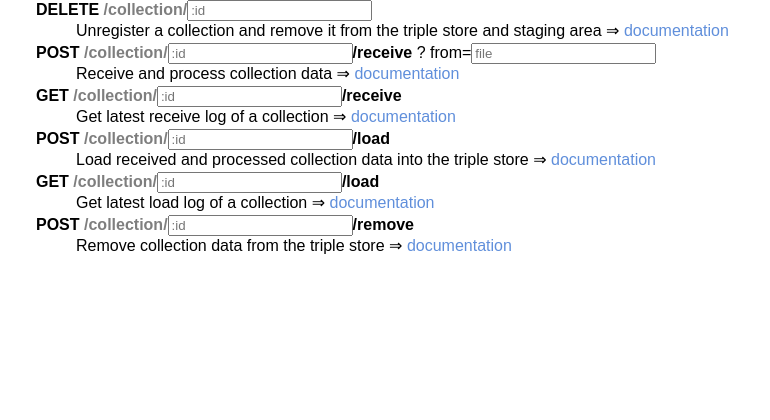
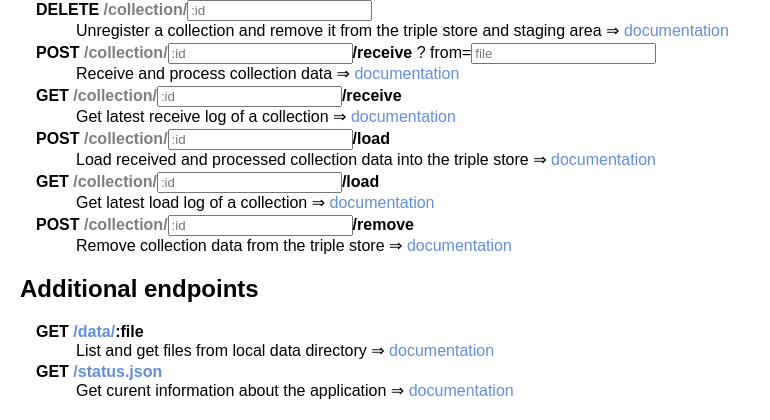
Before and after one commit to nfdi4objects/n4o-graph-importer, a Flask app: page / in a window 1280 px wide. Shown: the part 953-1373 px from the top of the page, without its empty margins (0-770 px from the left). Before the commit the page ends 1207 px from the top, so only its background shows below. Run offline with Flask 3, Linux system fonts and the light colour scheme; parts of the project's set-up code (start-up, migrations or seed data) failed here and were passed over.

Commit message:
Add more endpoints

```diff
--- a/app.py
+++ b/app.py
@@ -1,9 +1,11 @@
-from flask import Flask, jsonify, request, render_template
+from flask import Flask, jsonify, request, render_template, send_from_directory
 from waitress import serve
-from lib import CollectionRegistry, TerminologyRegistry, ApiError, ValidationError, read_json
+from lib import CollectionRegistry, TerminologyRegistry, ApiError, NotFound, ValidationError, read_json
 import argparse
 import subprocess
 import os
+from pathlib import Path
+from flask_autoindex import AutoIndex
 
 
 app = Flask(__name__)
@@ -16,6 +18,11 @@ terminologyRegistry = None
 def init(**config):
     global collectionRegistry
     global terminologyRegistry
+
+    if config.get("debug", False):
+        app.debug = True
+        for rule in app.url_map.iter_rules():
+            print(f"{rule.endpoint}: {rule}")
 
     app.config['title'] = config.get(
         'title', os.getenv('TITLE', 'N4O Graph Importer'))
@@ -158,6 +165,44 @@ def remove_collection(id):
     return jsonify(collectionRegistry.remove(id))
 
 
+def serve_dir(dir, template, root, filename=None, id=None):
+    if filename:
+        file = dir / filename
+        if "/" in filename or not file.is_file():
+            raise NotFound("File not found!")
+        return send_from_directory(dir, filename)
+    else:
+        files = [f.name for f in dir.iterdir() if f.is_file()
+                 ] if dir.is_dir() else []
+        return render_template(template, root=root, files=files, **app.config, id=id)
+
+
+@app.route('/terminology/<int:id>/stage/')
+@app.route('/terminology/<int:id>/stage/<filename>')
+def terminology_stage(id, filename=None):
+    dir = Path(app.config["stage"]) / "terminology" / str(id)
+    return serve_dir(dir, "terminology-stage.html", "../../", filename, id)
+
+
+@app.route('/collection/<int:id>/stage/')
+@app.route('/collection/<int:id>/stage/<filename>')
+def collection_stage(id, filename=None):
+    dir = Path(app.config["stage"]) / "collection" / str(id)
+    return serve_dir(dir, "collection-stage.html", "../../", filename, id)
+
+
+@app.route('/data/<filename>', defaults={'filename': None})
+def data_directory(filename):
+    return serve_dir(app.config["data"], "data.html", "../", filename)
+
+
+@app.route('/status.json')
+def get_status():
+    status = {key: str(val) for key, val in app.config.items()}
+    # TODO: add status of triple store (try to connect)
+    return jsonify(status)
+
+
 if __name__ == '__main__':
     parser = argparse.ArgumentParser()
     parser.add_argument(
@@ -165,7 +210,7 @@ if __name__ == '__main__':
     parser.add_argument('-p', '--port', type=int, default=5020)
     parser.add_argument('-d', '--debug', action=argparse.BooleanOptionalAction)
     args = parser.parse_args()
-    init()
+    init(debug=args.debug)
     if args.wsgi:
         print(f"Starting WSGI server at http://localhost:{args.port}/")
         serve(app, host="0.0.0.0", port=args.port, threads=8)
--- a/lib/registry.py
+++ b/lib/registry.py
@@ -11,7 +11,7 @@ class Registry:
     schema = None
 
     def __init__(self, kind, **config):
-        self.base = config["base"] # required
+        self.base = config["base"]  # required
         self.kind = kind
         self.graph = f"{self.base}{kind}/"
         self.stage = Path(config.get("stage", "stage")) / kind
--- a/requirements.txt
+++ b/requirements.txt
@@ -1,4 +1,5 @@
 Flask==3.1.0
+flask_autoindex
 waitress==3.0.2
 requests
 datahugger
--- /dev/null
+++ b/templates/foot.html
@@ -0,0 +1,2 @@
+  </body>
+</html>
--- /dev/null
+++ b/templates/head.html
@@ -0,0 +1,53 @@
+<!DOCTYPE html>
+<html>
+  <head>
+    <meta charset="utf-8">
+    <title>{{ title }}</title>
+    <meta name="viewport" content="width=device-width, initial-scale=1.0">
+    <style type="text/css">
+    body {
+      margin: 20px;
+      font-family: sans-serif;
+    }
+    ul {
+      list-style-type: none;
+      padding: 0 1em;
+    }
+    li {
+      text-indent: -2.5em;
+      padding-left: 2.5em;
+      margin-bottom: 0.2em;
+    }
+    a {
+      text-decoration: none;
+      color: rgb(96, 143, 219);
+    }
+    a:hover, a:active {
+      text-decoration: underline;
+    }
+    a.disabled {
+      color: currentColor;
+      cursor: not-allowed;
+      opacity: 0.5;
+      text-decoration: none;
+    }
+    .ws-endpoint {
+      display: inline-block;
+      background-color:#29517C ;
+      color: white;
+      font-size: 0.75em;
+      padding: 2px 6px;
+      border-radius: 4px;
+      margin-left: 6px;
+      vertical-align: middle;
+    }
+    .msg { color: green; }
+    .msg.error { color: red; }
+    </style>
+  </head>
+  <body>
+    {% if root %}
+    <h1><a href="{{ root }}">{{ title }}</a></h1>
+    {% else %}
+    <h1>{{ title }}</h1>
+    {% endif %}
--- a/templates/index.html
+++ b/templates/index.html
@@ -1,51 +1,4 @@
-<!DOCTYPE html>
-<html>
-  <head>
-    <meta charset="utf-8">
-    <title>{{ title }}</title>
-    <meta name="viewport" content="width=device-width, initial-scale=1.0">
-    <style type="text/css">
-    body {
-      margin: 20px;
-      font-family: sans-serif;
-    }
-    ul {
-      list-style-type: none;
-      padding: 0 1em;
-    }
-    li {
-      text-indent: -2.5em;
-      padding-left: 2.5em;
-      margin-bottom: 0.2em;
-    }
-    a {
-      text-decoration: none;
-      color: rgb(96, 143, 219);
-    }
-    a:hover, a:active {
-      text-decoration: underline;
-    }
-    a.disabled {
-      color: currentColor;
-      cursor: not-allowed;
-      opacity: 0.5;
-      text-decoration: none;
-    }
-    .ws-endpoint {
-      display: inline-block;
-      background-color:#29517C ;
-      color: white;
-      font-size: 0.75em;
-      padding: 2px 6px;
-      border-radius: 4px;
-      margin-left: 6px;
-      vertical-align: middle;
-    }
-    .msg { color: green; }
-    .msg.error { color: red; }
-    </style>
-  </head>
-  <body>
+{% include 'head.html' %}
 
 {% macro help(text, id) -%}
   <span class="msg" id="{{id}}"></span>
@@ -56,7 +9,6 @@
   <input type="number" min="0" step="1" size="6" placeholder=":id" class="{{class}}"/>
 {%- endmacro -%}
 
-    <h1>{{ title }}</h1>
 <p>
   Controlled <b>write access</b> to Triple store at <a href="{{ sparql }}">{{ sparql }}</a>.
   Please use SPARQL endpoint or N4O Graph APIs for read access.
@@ -166,8 +118,20 @@
     {{ help("Remove collection data from the triple store","post-collectionidremove") }}
   </li>
 </ul>
-  </body>
-</html>
+<h2>Additional endpoints</h2>
+<ul>
+  <li>
+    <b>GET <a href="/data/">/data/</a>:file</b>
+    {{ help("List and get files from local data directory","get-data") }}
+  </li>
+  <li>
+    <b>GET <a href="/status.json">/status.json</a></b>
+    {{ help("Get curent information about the application","get-statusjson") }}
+  </li>
+</ul>
+
+{% include 'foot.html' %}
+
 <script type="text/javascript">
 const idValue = { ter: "", col: "" }
 
```
Also changed, not shown: templates/collection-stage.html (added, +7 -0 lines), templates/data.html (added, +11 -0 lines), templates/files.html (added, +12 -0 lines), templates/terminology-stage.html (added, +7 -0 lines), tests/test_api.py (+4 -0 lines), README.md, 1 other file. Lines whose indentation alone changed are shown as unchanged.
